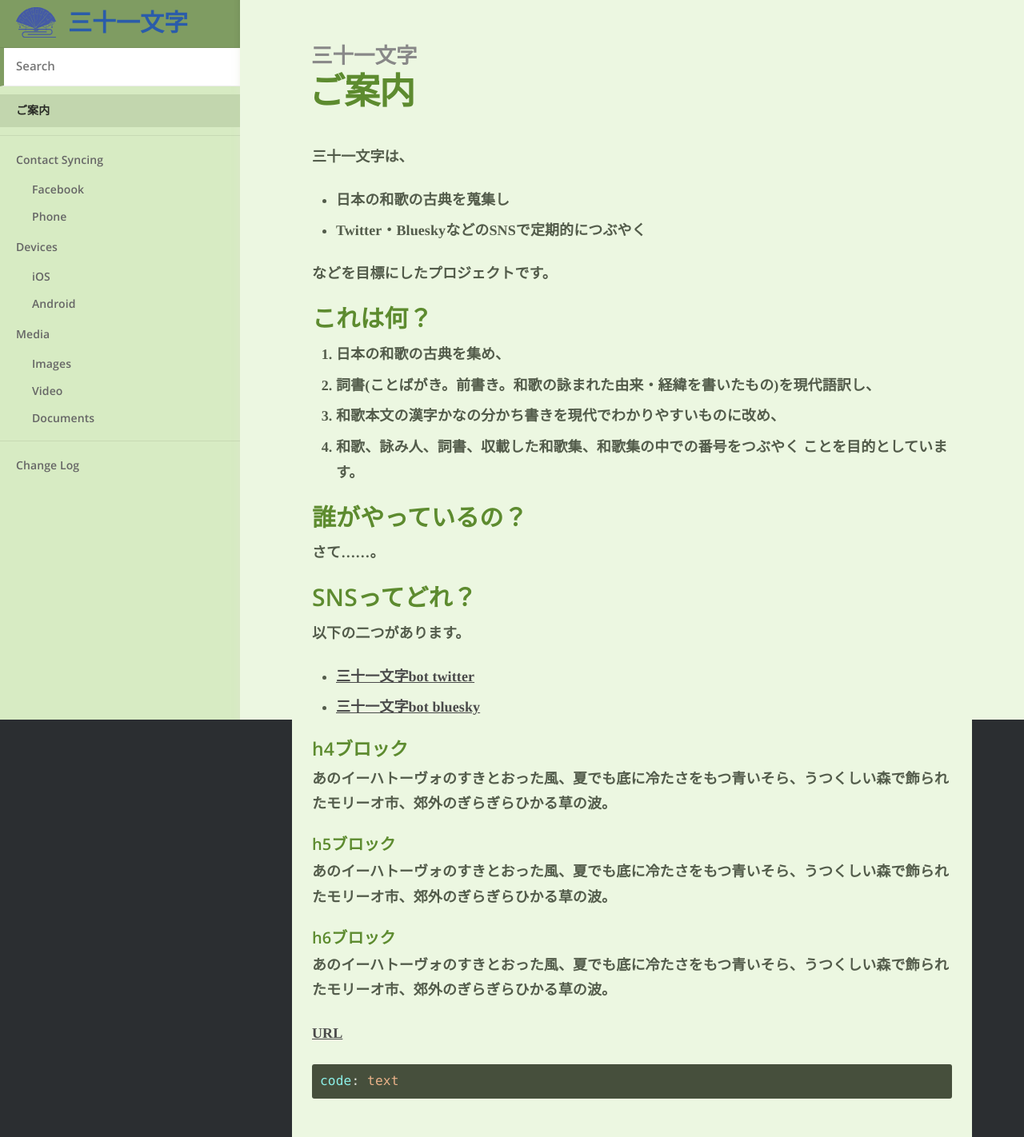
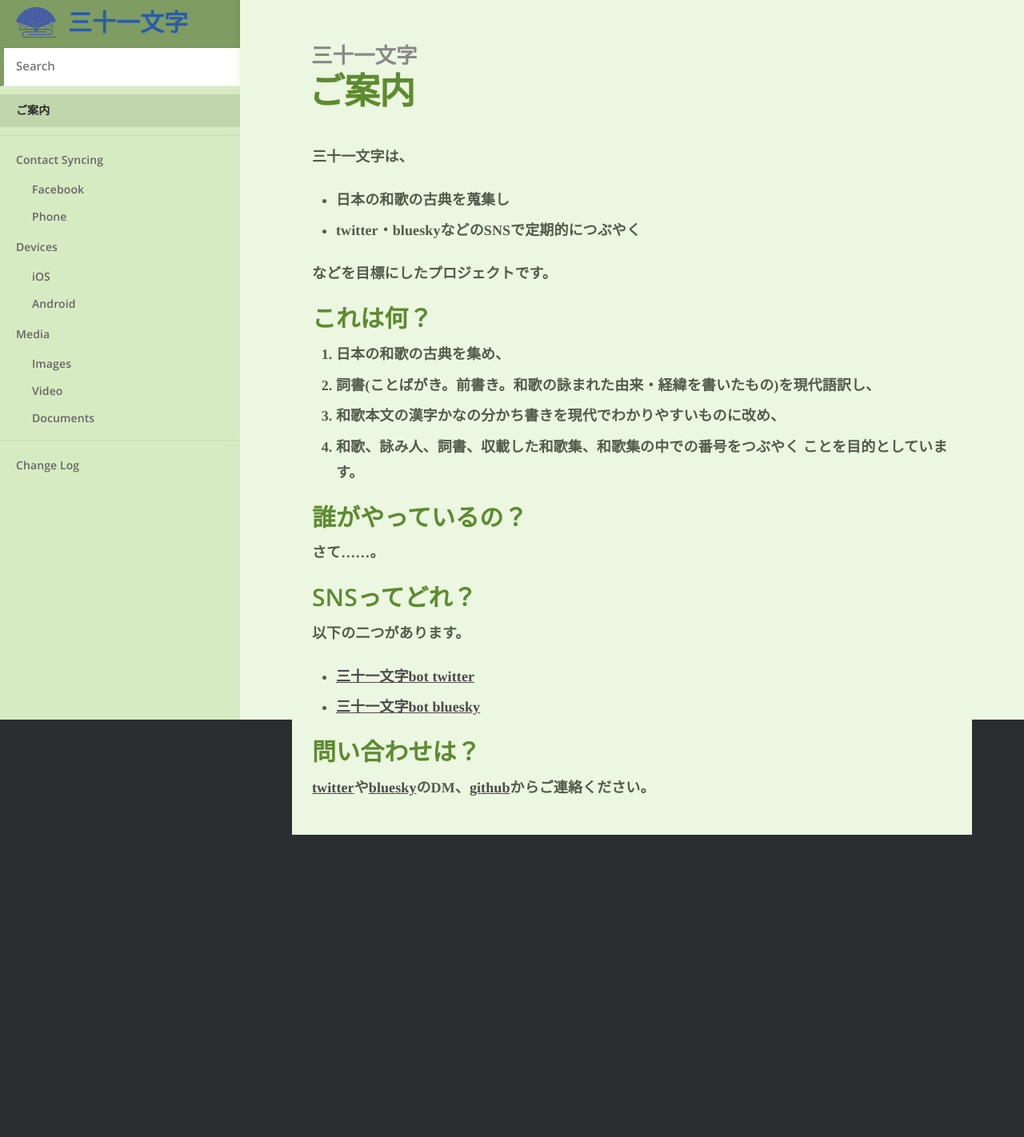
Before and after one commit to 31bot/31bot.github.io, a Jekyll site: the page built from index.md, in a window 1280 px wide. Shown: the whole page at 80% size. Built offline with Jekyll 4.4.1, drawn with Linux system fonts in a browser that asks for light colours; after the commit the page ends 1044 px from its top, so only the background shows below that.

Commit message:
Update index.md

````diff
--- a/index.md
+++ b/index.md
@@ -5,7 +5,7 @@ title: ご案内
 三十一文字は、
 
 * 日本の和歌の古典を蒐集し
-* Twitter・BlueskyなどのSNSで定期的につぶやく
+* twitter・blueskyなどのSNSで定期的につぶやく
 
 などを目標にしたプロジェクトです。
 
@@ -24,15 +24,5 @@ title: ご案内
 * [三十一文字bot twitter](https://twitter.com/31_bot)
 * [三十一文字bot bluesky](https://bsky.app/profile/31bot.bsky.social)
 
-#### h4ブロック
-あのイーハトーヴォのすきとおった風、夏でも底に冷たさをもつ青いそら、うつくしい森で飾られたモリーオ市、郊外のぎらぎらひかる草の波。
-##### h5ブロック
-あのイーハトーヴォのすきとおった風、夏でも底に冷たさをもつ青いそら、うつくしい森で飾られたモリーオ市、郊外のぎらぎらひかる草の波。
-###### h6ブロック
-あのイーハトーヴォのすきとおった風、夏でも底に冷たさをもつ青いそら、うつくしい森で飾られたモリーオ市、郊外のぎらぎらひかる草の波。
-
-[URL](https://31bot.github.io/)
-
-```yaml
-code: text
-```
+### 問い合わせは？
+[twitter](https://twitter.com/31_bot)や[bluesky](https://bsky.app/profile/31bot.bsky.social)のDM、[github](https://31bot.github.io/)からご連絡ください。
````
